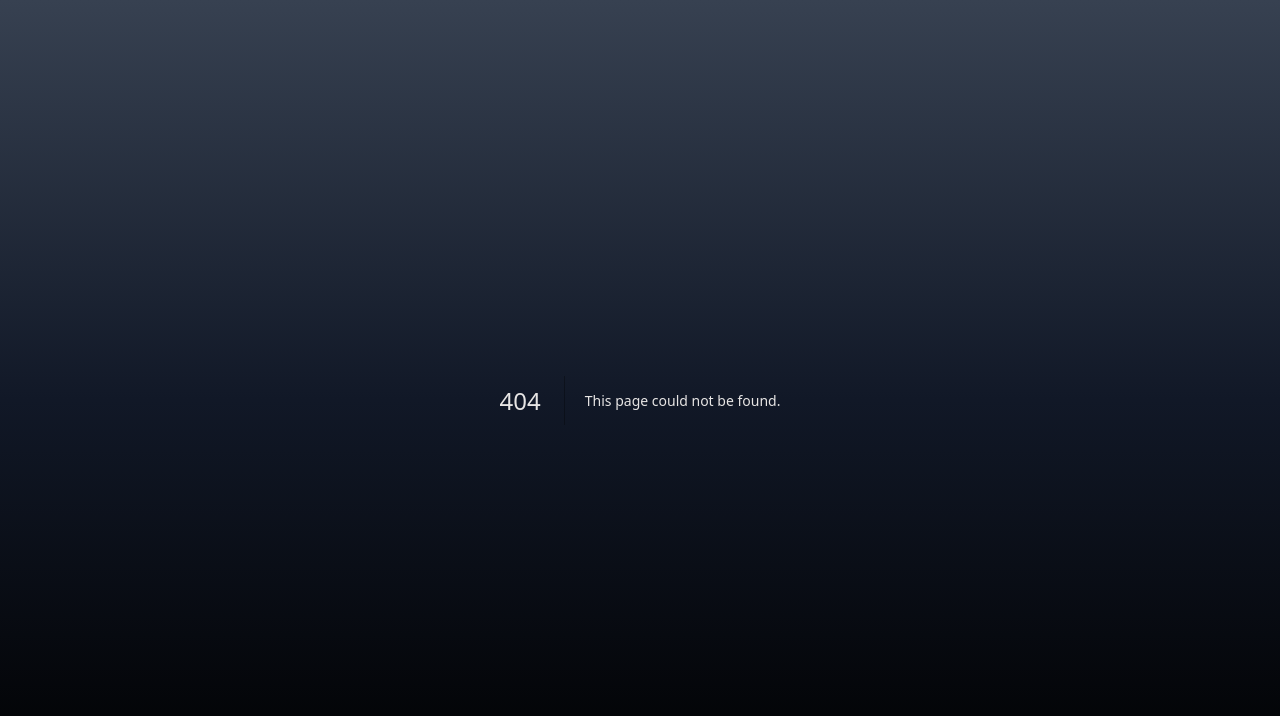
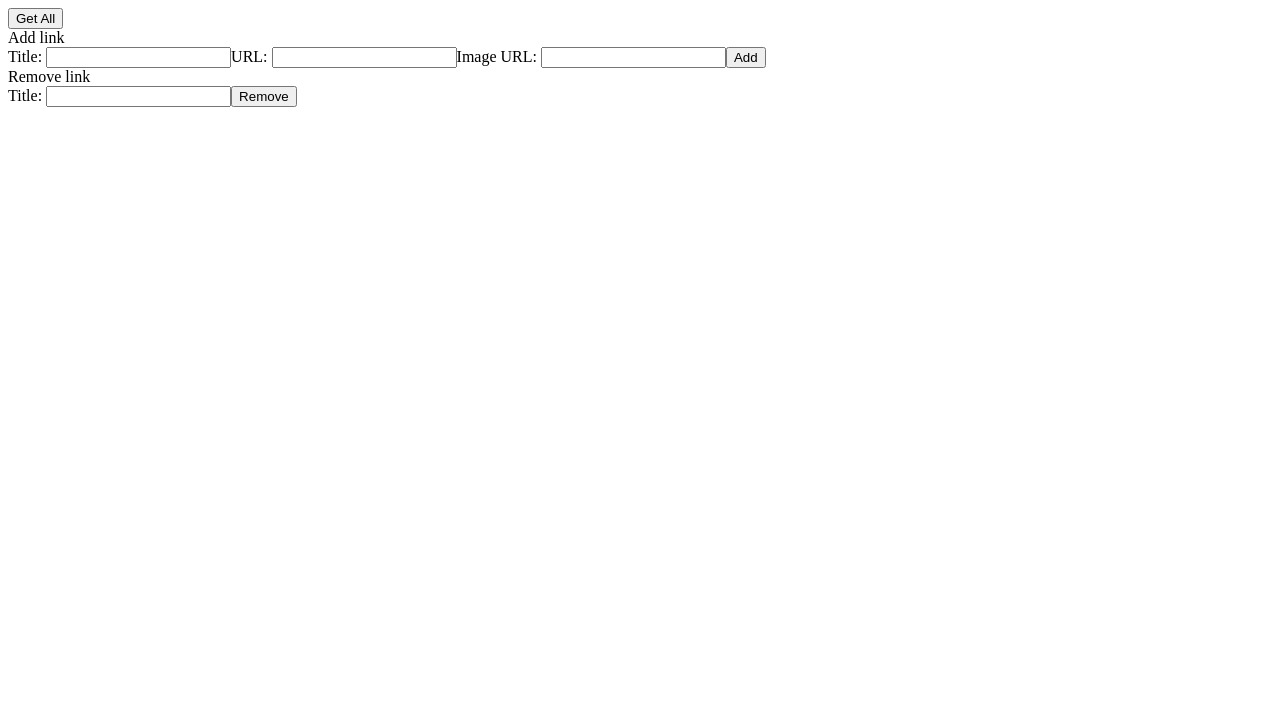
Before and after one commit to theketan26/watchem, a Next.js app: page /admin in a window 1280 px wide. Before the commit this address had no page. Shown: the top 716 px of the page. Built offline with nearby package versions, Linux system fonts and the light colour scheme.

Commit message:
Storage working

```diff
--- /dev/null
+++ b/pages/admin.tsx
@@ -0,0 +1,64 @@
+import { useState } from "react"
+
+
+export default function add_remove() {
+	const [views, setViews] = useState([]);
+	const [title, setTitle] = useState('');
+	const [img, setImg] = useState('');
+	const [url, setUrl] = useState('');
+	const [title_r, setTitle_r] = useState('');
+
+
+	const handleAdd = (e) => {
+		e.preventDefault();
+		console.log('Adding');
+		let obj = JSON.parse(localStorage.getItem('view'));
+		obj.push({
+			'title': title,
+			'url': url,
+			'img': img
+		})
+		localStorage.setItem('view', JSON.stringify(obj));
+	}
+
+
+	const handleRemove = (e) => {
+		e.preventDefault();
+		console.log('Removing');
+		let objs = JSON.parse(localStorage.getItem('view'));
+		objs = objs.filter((obj) => {
+			return obj['title'] != title_r
+		})
+		localStorage.setItem('view', JSON.stringify(objs));
+	}
+
+
+	return (
+		<main className = "flex flex-col">
+			<button onClick = { () => console.log(JSON.parse(localStorage.getItem('view'))) }>Get All</button>
+
+			<section>
+				<span>Add link</span>
+				<form>
+					<label name = 'title'>Title: </label>
+					<input name = 'title' value = {title} onChange = { (e) => { setTitle(e.target.value) } } />
+					<label name = 'url'>URL: </label>
+					<input name = 'url' value = {url} onChange = { (e) => { setUrl(e.target.value) } } />
+					<label name = 'img'>Image URL: </label>
+					<input name = 'img' value = {img} onChange = { (e) => { setImg(e.target.value) } } />
+					<button onClick = { handleAdd }>Add</button>
+				</form>
+			</section>
+
+			<section>
+				<span>Remove link</span>
+				<form>
+					<label name = 'title_r'>Title: </label>
+					<input name = 'title_r' value = {title_r} onChange = { (e) => { setTitle_r(e.target.value) } } />
+					<button onClick = { handleRemove }>Remove</button>
+				</form>
+			</section>
+			{ views }
+		</main>
+	)
+}
--- a/src/app/page.tsx
+++ b/src/app/page.tsx
@@ -1,4 +1,8 @@
+"use client";
+
+
 import View from "@/components/view"
+import { useState, useEffect } from "react";
 
 
 import { Poppins } from "next/font/google";
@@ -12,6 +16,15 @@ const poppins = Poppins({
 
 
 export default function Home() {
+	const [views, setViews] = useState([]);
+
+
+	useEffect(() => {
+		let objs = JSON.parse(localStorage.getItem('view'))
+		setViews(objs);
+	})
+
+
 	return (
 		<main className = "flex flex-col">
 			<div className = "mt-32 text-5xl self-center">
@@ -19,20 +32,13 @@ export default function Home() {
 			</div>
 
 			<div className = "w-3/4 my-14 py-10 self-center flex justify-evenly flex-wrap">
-				<div className = "w-1/3 my-10 mx-10">
-					<View
-						title = 'Friends'
-						url = '#'
-						img = 'images/friends.jpg'
-					/>
-				</div>
-				<div className = "w-1/3 my-10 mx-10">
-					<View
-						title = 'How I Met Your Mother?'
-						url = '#'
-						img = 'images/himym.jpg'
-					/>
-				</div>
+				{
+					views.map((view) => <View
+						title = {view.title}
+						url = {view.url}
+						img = {view.img}
+					/>)
+				}
 			</div>
 		</main>
 	)
--- a/src/components/view.tsx
+++ b/src/components/view.tsx
@@ -18,7 +18,7 @@ const poppins_6 = Poppins({
 
 export default function View(props) {
     return (
-        <div className = 'h-44 border-4 rounded-xl border-stone-500 overflow-hidden flex'>
+        <div className = 'mt-5 h-44 border-4 rounded-xl border-stone-500 overflow-hidden flex'>
             <div>
                 <img
                     className = "h-44 translate-x-[-5px]"
```
